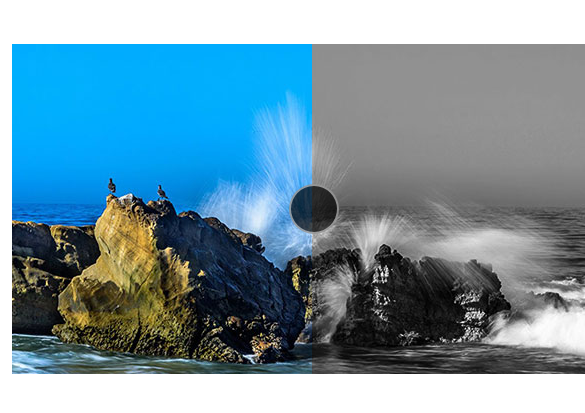
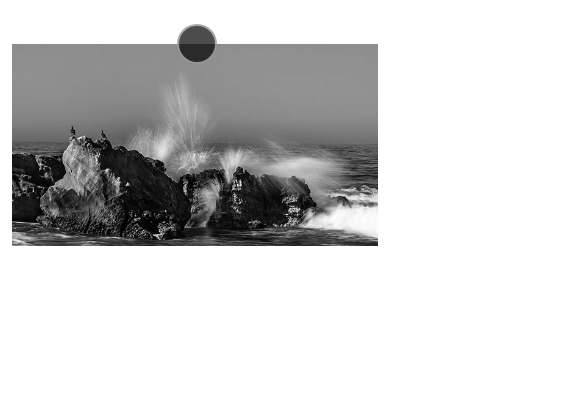
Before and after one commit to zaurmag/comparison-slider, a website built with Parcel: page index.html in a window 390 px wide. Shown: the part 85-498 px from the top of the page, 585 px wide, since content can reach past the window. Built offline with nearby package versions, Linux system fonts and the light colour scheme.

Commit message:
Feat: Mobile support - not complete

```diff
--- a/index.html
+++ b/index.html
@@ -4,6 +4,7 @@
     <meta charset="UTF-8">
     <title>Slider comparison</title>
     <link href="https://cdn.jsdelivr.net/npm/bootstrap@5.2.0-beta1/dist/css/bootstrap.min.css" rel="stylesheet" integrity="sha384-0evHe/X+R7YkIZDRvuzKMRqM+OrBnVFBL6DOitfPri4tjfHxaWutUpFmBp4vmVor" crossorigin="anonymous">
+    <meta name="viewport" content="width=device-width">
 </head>
 <body>
 
--- a/src/js/comparison.js
+++ b/src/js/comparison.js
@@ -5,6 +5,7 @@ let trackClicked = false
 let start = 'center'
 
 const mouseMoveHandler = (event) => {
+  event = event.changedTouches ? event.changedTouches[0] : event
   const appCoords = $app.getBoundingClientRect()
   const trackHalf = $track.clientWidth / 2
 
@@ -33,6 +34,9 @@ const mouseDownHandler = () => {
   trackClicked = true
   document.addEventListener("mousemove", mouseMoveHandler)
   document.addEventListener("mouseup", mouseUpHandler)
+
+  document.addEventListener("touchmove", mouseMoveHandler)
+  document.addEventListener("touchend", mouseUpHandler)
 }
 
 const initialStart = () => {
@@ -53,6 +57,7 @@ function init() {
   prepareApp()
   initialStart()
   $track.addEventListener("mousedown", mouseDownHandler)
+  $track.addEventListener("touchstart", mouseDownHandler)
 }
 
 function destroy () {
--- a/src/styles.sass
+++ b/src/styles.sass
@@ -37,4 +37,17 @@
         border-radius: 50%
         background-color: rgba(#000, 0.7)
         border: 2px solid rgba(256, 256, 256, 0.5)
-        cursor: pointer
+        cursor: e-resize
+
+    @media (max-width: 575px)
+        width: 100%
+        height: 100%
+
+        &__image
+            img
+                max-width: 100%
+                height: auto
+
+        &__track
+            width: 40px
+            height: 40px
```
